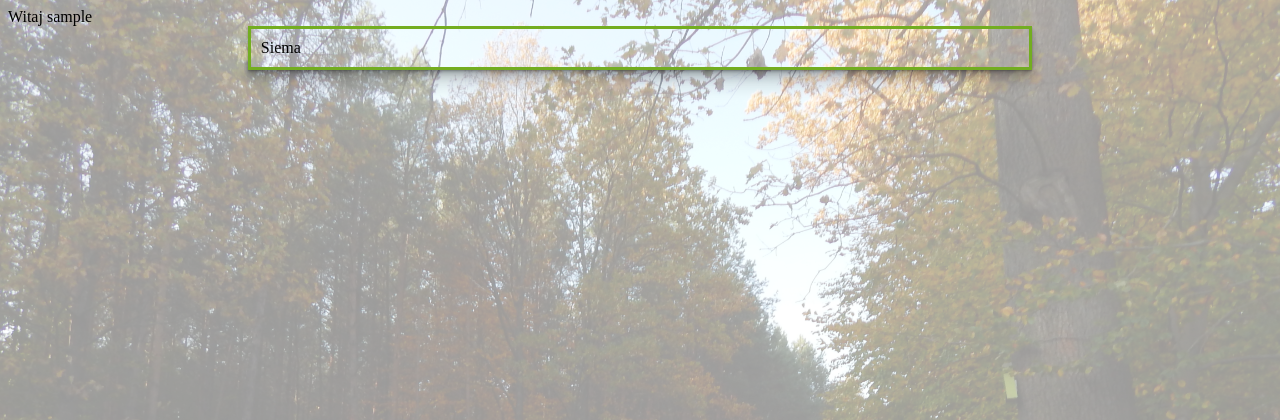
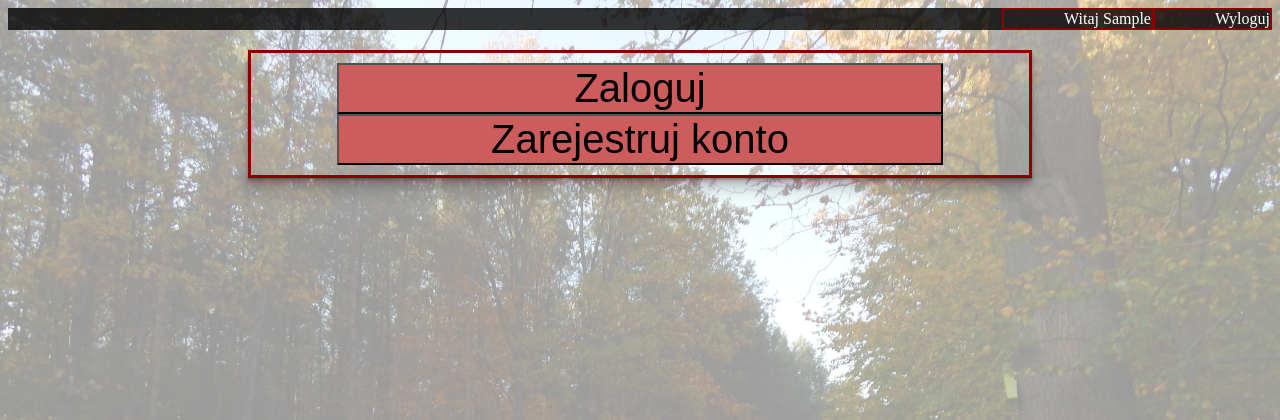
Before and after one commit to borowiecmichal/social_portal, a Django app: page / in a window 1280 px wide. Shown: the top 420 px of the page. Run offline with Django 3.2, Linux system fonts and the light colour scheme; the visitor is signed in with stand-in values (Sample User, id 1).

Commit message:
login and landing

```diff
--- a/portal_app/forms.py
+++ b/portal_app/forms.py
@@ -9,3 +9,7 @@ class RegistrationForm(forms.Form):
     password = forms.CharField(label='Hasło', widget=forms.PasswordInput)
     password2 = forms.CharField(label='Hasło', widget=forms.PasswordInput)
     email = forms.EmailField(label='e-mail')
+
+class LoginForm(forms.Form):
+    username = forms.CharField(label='Nazwa użytkownika', max_length=64)
+    password = forms.CharField(label='Hasło', widget=forms.PasswordInput)
--- a/portal_app/static/styles.css
+++ b/portal_app/static/styles.css
@@ -1,13 +1,14 @@
 .content {
     margin: auto;
+    margin-top: 20px;
     width: 60%;
-    border: 3px solid #73AD21;
+    border: 3px solid darkred;
     padding: 10px;
-    box-shadow: 0 1px 1px rgba(0,0,0,0.12),
-              0 2px 2px rgba(0,0,0,0.12),
-              0 4px 4px rgba(0,0,0,0.12),
-              0 8px 8px rgba(0,0,0,0.12),
-              0 16px 16px rgba(0,0,0,0.12);
+    box-shadow: 0 1px 1px rgba(0, 0, 0, 0.12),
+    0 2px 2px rgba(0, 0, 0, 0.12),
+    0 4px 4px rgba(0, 0, 0, 0.12),
+    0 8px 8px rgba(0, 0, 0, 0.12),
+    0 16px 16px rgba(0, 0, 0, 0.12);
 }
 
 body::after {
@@ -25,7 +26,38 @@ body::after {
 }
 
 
+
+
 #registrationForm input {
     margin: 10px;
-  width:90%;
+    width: 90%;
 }
+
+.navigation{
+    display: flex;
+    justify-content: flex-end;
+    background: rgba(0,0,0,0.8);
+}
+.navigation div{
+    padding-left: 60px;
+    border: 2px darkred solid;
+    color: white;
+}
+.navigation a{
+    color: inherit;
+    text-decoration: none;
+}
+
+.landingButtons{
+    display: flex;
+    flex-direction: column;
+    justify-content: space-between;
+    align-items: center;
+}
+
+.landingButtons button{
+    background: indianred;
+    width: 80%;
+    height: 40%;
+    font-size: 40px;
+}
--- a/portal_app/templates/base.html
+++ b/portal_app/templates/base.html
@@ -10,11 +10,13 @@
 {#<div><a href={% url 'login' %}>Zaloguj</a></div>#}
 {#<div><a href={% url 'register' %}>Rejestracja</a></div>#}
 
-<span class="'navigation">
+<span class="navigation">
     {% if user.is_authenticated %}
-        <div>Witaj {{ user.username }}</div>
+        <div>Witaj {{ user.first_name }}</div>
+        <div><a href="{% url 'logout' %}">Wyloguj</a></div>
     {% else %}
         <div>Niezalogowany</div>
+        <div><a href="{% url 'login' %}">Zaloguj</a></div>
     {% endif %}
 
 </span>
--- a/portal_app/templates/landing_page.html
+++ b/portal_app/templates/landing_page.html
@@ -5,5 +5,9 @@
     Witaj na moto-room
 {% endblock %}
 {% block content %}
-    Siema
+    <div class="landingButtons">
+        <button onclick="location.href='/login'">Zaloguj</button>
+        <button onclick="location.href='/register'">Zarejestruj konto</button>
+    </div>
+
 {% endblock %}
--- a/portal_app/views.py
+++ b/portal_app/views.py
@@ -1,10 +1,15 @@
+from django.contrib.auth import authenticate, login, logout
 from django.contrib.auth.models import User
+from django.contrib.auth.password_validation import validate_password
+from django.core.exceptions import ValidationError
 from django.db import IntegrityError
+from django.http import HttpResponse
 from django.shortcuts import render, redirect
+from django.urls import reverse
 from django.views import View
 from django.views.generic import FormView
 
-from portal_app.forms import RegistrationForm
+from portal_app.forms import RegistrationForm, LoginForm
 
 
 class LandingView(View):
@@ -20,34 +25,43 @@ class RegistrationView(View):
     def post(self, request):
         form = RegistrationForm(request.POST)
         if form.is_valid():
-            print(form.cleaned_data['username'])
             if form.cleaned_data['password'] == form.cleaned_data['password2']:
                 try:
+                    validate_password(password=form.cleaned_data['password'])
                     User.objects.create_user(username=form.cleaned_data['username'],
                                              password=form.cleaned_data['password'],
                                              first_name=form.cleaned_data['first_name'],
                                              last_name=form.cleaned_data['last_name'],
                                              email=form.cleaned_data['email'])
                 except IntegrityError:
-                    return render(request, 'registration.html', {'form': form, 'error':'Użytkownik już istnieje'})
-                return redirect('/')
+                    return render(request, 'registration.html', {'form': form, 'error': 'Użytkownik już istnieje'})
+                except ValidationError as e:
+                    return render(request, 'registration.html',
+                                  {'form': form, 'error': f'Hasło nie spełnia wymagań: {e}'})
+
+                return redirect(reverse('landing'))
+
 
 class LoginView(View):
     def get(self, request):
-        form = RegistrationForm()
-        return render(request, 'registration.html', {'form': form})
+        form = LoginForm()
+        return render(request, 'login.html', {'form': form})
 
     def post(self, request):
-        form = RegistrationForm(request.POST)
+        form = LoginForm(request.POST)
         if form.is_valid():
-            print(form.cleaned_data['username'])
-            if form.cleaned_data['password'] == form.cleaned_data['password2']:
-                try:
-                    User.objects.create_user(username=form.cleaned_data['username'],
-                                             password=form.cleaned_data['password'],
-                                             first_name=form.cleaned_data['first_name'],
-                                             last_name=form.cleaned_data['last_name'],
-                                             email=form.cleaned_data['email'])
-                except IntegrityError:
-                    return render(request, 'registration.html', {'form': form, 'error':'Użytkownik już istnieje'})
-                return redirect('/')
+            user = authenticate(request, username=form.cleaned_data['username'],
+                                password=form.cleaned_data['password'])
+            if user:
+                login(request, user)
+                return redirect(reverse('landing'))
+            else:
+                return render(request, 'login.html', {'form': form, 'error': 'Błędne dane logowania'})
+        else:
+            return HttpResponse('BŁĄD')
+
+
+class LogoutView(View):
+    def get(self, request):
+        logout(request)
+        return redirect(reverse('landing'))
--- a/social_portal/urls.py
+++ b/social_portal/urls.py
@@ -16,11 +16,12 @@ Including another URLconf
 from django.contrib import admin
 from django.urls import path
 
-from portal_app.views import LandingView, RegistrationView, LoginView
+from portal_app.views import LandingView, RegistrationView, LoginView, LogoutView
 
 urlpatterns = [
     path('admin/', admin.site.urls),
-    path('', LandingView.as_view(), name = 'landing'),
-    path('login/', LoginView.as_view(), name='login'), #change VIEW!!!!!!!!!!!!!
-    path('register/', RegistrationView.as_view(), name='register'), #change VIEW!!!!!!!!!!!!!
+    path('', LandingView.as_view(), name='landing'),
+    path('login/', LoginView.as_view(), name='login'),
+    path('register/', RegistrationView.as_view(), name='register'),
+    path('logout/', LogoutView.as_view(), name='logout'),  # change VIEW!!!!!!!!!!!!!
 ]
```
Also changed, not shown: portal_app/templates/login.html (added, +10 -0 lines).
